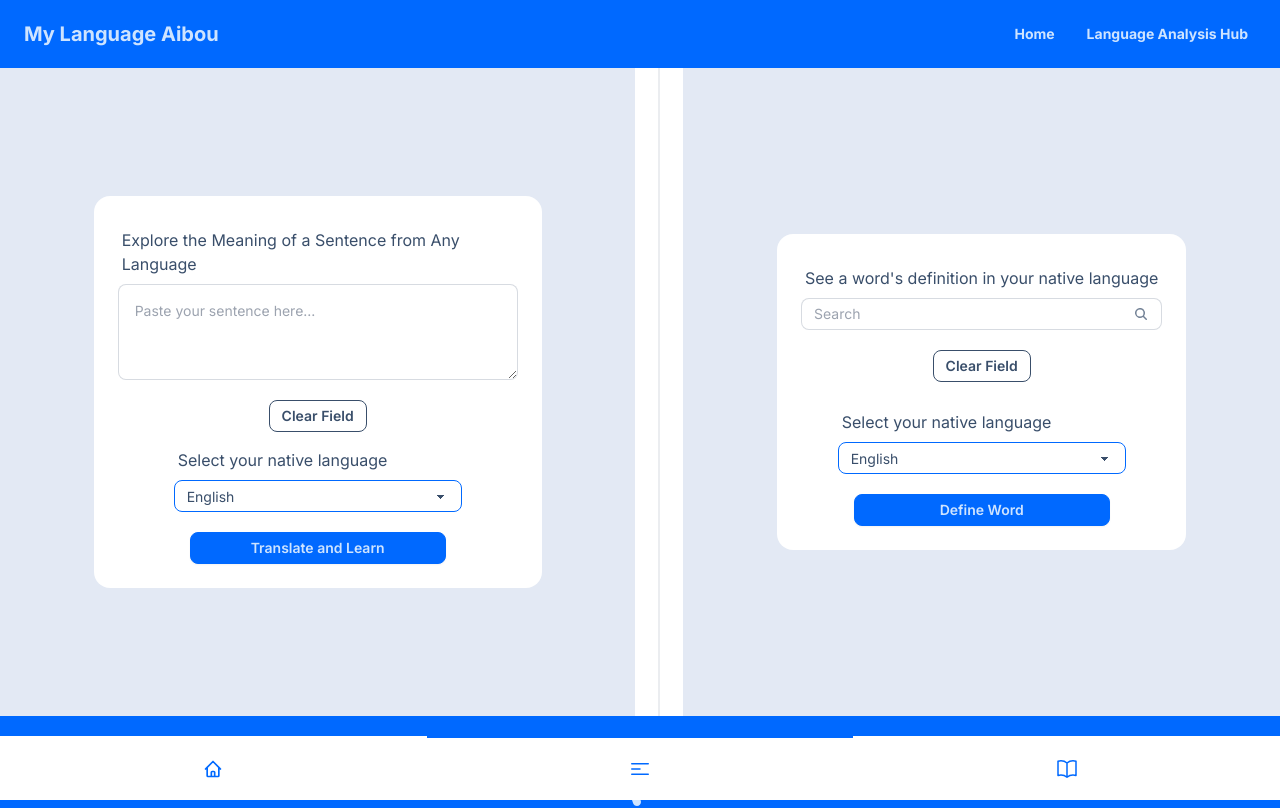
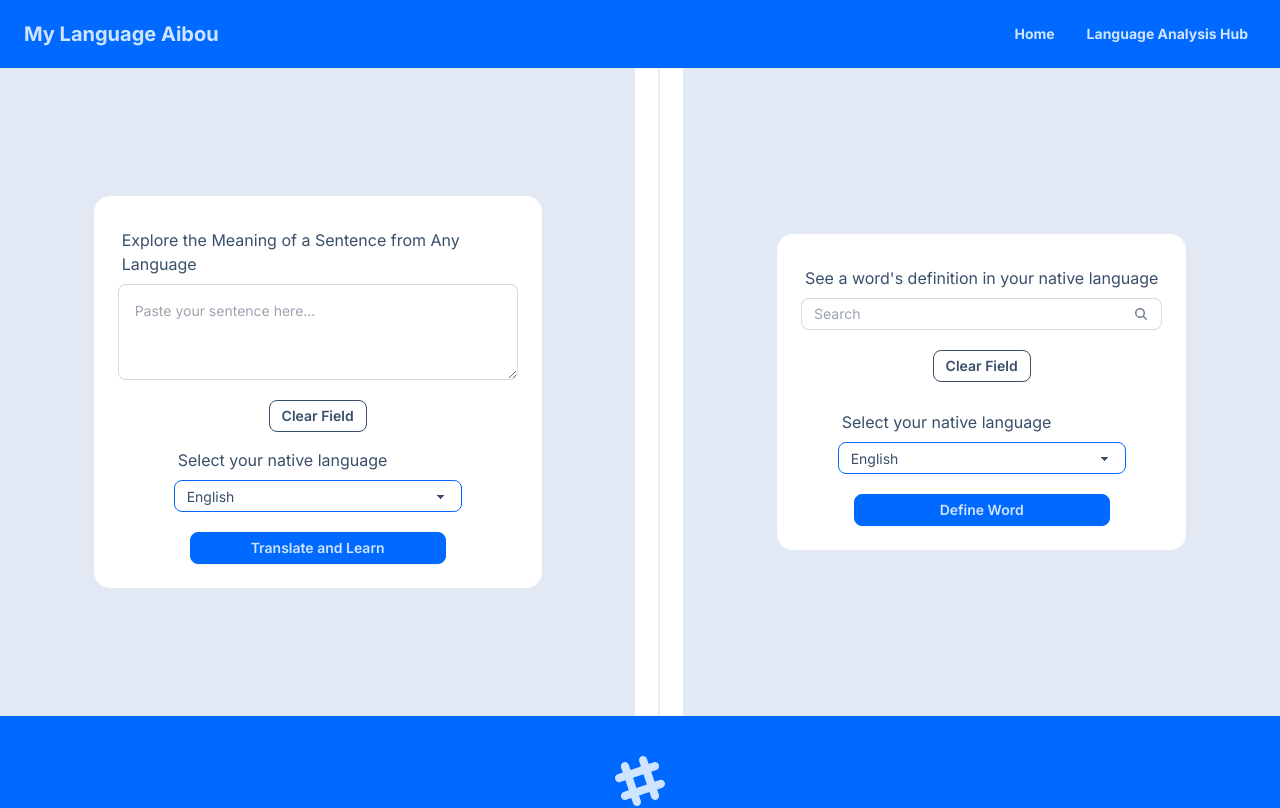
Before and after one commit to Lionel-Wilson/My-Language-Aibou, a Next.js app: page /search in a window 1280 px wide. Shown: the top 808 px of the page. Built offline with nearby package versions, Linux system fonts and the light colour scheme.

Commit message:
hide bottom nav on large screens

```diff
--- a/src/app/components/mobile-bottom-nav.tsx
+++ b/src/app/components/mobile-bottom-nav.tsx
@@ -18,7 +18,7 @@ export function MobileBottomNav({
   return (
     <>
       {/* bottom nav*/}
-      <div className="btm-nav">
+      <div className="btm-nav lg:hidden">
         <Link href="/">
           <button className="text-primary" type="button">
             <svg
```
